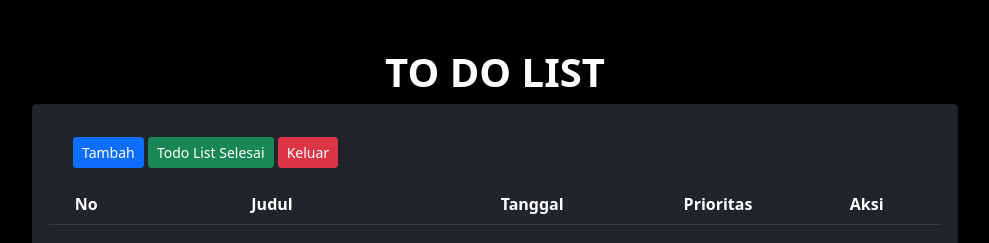
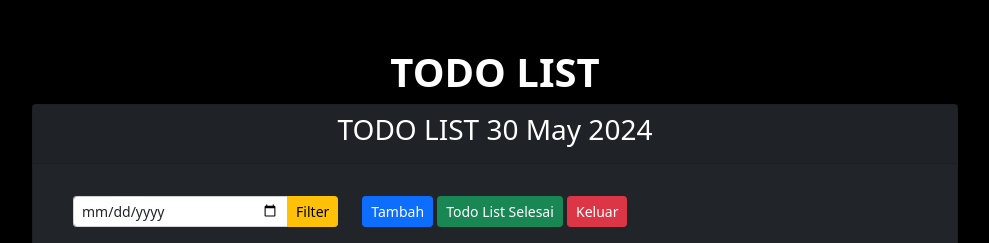
Before and after one commit to vinss-droid/todo-list, a PHP site: page / in a window 1280 px wide. Shown: the top 243 px of the page, without its empty margins (145-1134 px from the left). Run offline with PHP 8.4, Linux system fonts and the light colour scheme; a user stored in the database is signed in; data comes from the database, SQL or seed files in the repository.

Commit message:
add filter & dynamic condition

```diff
--- a/index.php
+++ b/index.php
@@ -52,18 +52,35 @@ if (isset($_POST['simpan'])) {
 
     <div class="container">
         <div class="row justify-content-center">
-            <h1 class="text-center fw-bold mt-5">TO DO LIST</h4>
+            <h1 class="text-center fw-bold mt-5">TODO LIST</h4>
 
                 <div class="col-sm-12 col-md-12 col-lg-10">
                     <div class="card shadow-lg bg-dark">
+                        <div class="card-header">
+                            <h3 class="text-center">
+                                TODO LIST <?= isset($_GET['date']) ? date('d F Y', strtotime(htmlspecialchars($_GET['date'], ENT_QUOTES, 'UTF-8'))) : date('d F Y') ?>
+                            </h3>
+                        </div>
                         <div class="card-body">
                             <div class="table-responsive">
 
                                 <div class="container">
-                                    <button type="button" class="btn btn-primary btn-sm my-3" id="tambah">Tambah</button>
-                                    <button class="btn btn-sm btn-success" id="riwayat">Todo List Selesai</button>
-                                    <button class="btn btn-sm btn-info d-none" id="sekarang">Todo List Sekarang</button>
-                                    <a href="./logout.php" class="btn btn-danger btn-sm my-3">Keluar</a>
+                                    <div class="row my-3">
+                                        <div class="col-4">
+                                            <div class="input-group input-group-sm">
+                                                <input type="date" class="form-control" id="date">
+                                                <button class="btn btn-warning btn-sm" id="filter">
+                                                    Filter
+                                                </button>
+                                            </div>
+                                        </div>
+                                        <div class="col-6">
+                                            <button type="button" class="btn btn-primary btn-sm" id="tambah">Tambah</button>
+                                            <button class="btn btn-sm btn-success" id="riwayat">Todo List Selesai</button>
+                                            <button class="btn btn-sm btn-info d-none" id="sekarang">Todo List Sekarang</button>
+                                            <a href="./logout.php" class="btn btn-danger btn-sm">Keluar</a>
+                                        </div>
+                                    </div>
                                 </div>
 
                                 <table class="table table-hover text-center text-white table-dark">
@@ -81,7 +98,7 @@ if (isset($_POST['simpan'])) {
 
                                     <?php
 
-                                    $hariIni = date('d F Y');
+                                    $hariIni = isset($_GET['date']) ? date('d F Y', strtotime(htmlspecialchars($_GET['date'], ENT_QUOTES, 'UTF-8'))) : date('d F Y');
 
                                     $no = 1;
 
@@ -164,11 +181,13 @@ if (isset($_POST['simpan'])) {
 
                                         <?php
 
+                                        $hariIni = isset($_GET['date']) ? date('d F Y', strtotime(htmlspecialchars($_GET['date'], ENT_QUOTES, 'UTF-8'))) : date('d F Y');
+
                                         $no = 1;
 
                                         $id_user = $_SESSION['id'];
 
-                                        $query = mysqli_query($conn, "SELECT * FROM todos WHERE id_user = '$id_user' AND selesai = '1' ORDER BY tgl ASC, prioritas");
+                                        $query = mysqli_query($conn, "SELECT * FROM todos WHERE id_user = '$id_user' AND selesai = '1' AND tgl = '$hariIni' ORDER BY tgl ASC");
 
                                         while ($data = mysqli_fetch_assoc($query)) {
 
@@ -280,6 +299,10 @@ if (isset($_POST['simpan'])) {
     <script>
         $(document).ready(function() {
 
+            let dateValue = getQueryParam('date')
+
+            $('#date').val(dateValue)
+
             $('#tambah').click(function() {
                 $('#Mtambah').modal('show');
             })
@@ -303,6 +326,21 @@ if (isset($_POST['simpan'])) {
                 $('#listSekarang').removeClass('d-none');
 
             });
+
+            $('#filter').click(function () {
+                let protocol = window.location.protocol
+                let hostname = window.location.hostname
+                let pathname = window.location.pathname
+
+                window.location.href = `${protocol}//${hostname}${pathname}?date=` + $('#date').val()
+            })
+
+            function getQueryParam(param) {
+                let url = new URL(window.location.href)
+                let params = new URLSearchParams(url.search)
+
+                return params.get(param)
+            }
         })
     </script>
 
--- a/koneksi.php
+++ b/koneksi.php
@@ -3,7 +3,7 @@
 $hostname = "localhost";
 $username = "root";
 $password = "";
-$dbname = "todolist";
+$dbname = "todo-list";
 $conn  = mysqli_connect($hostname, $username, $password, $dbname);
 
 ?>
```
Also changed, not shown: 1 other file.
